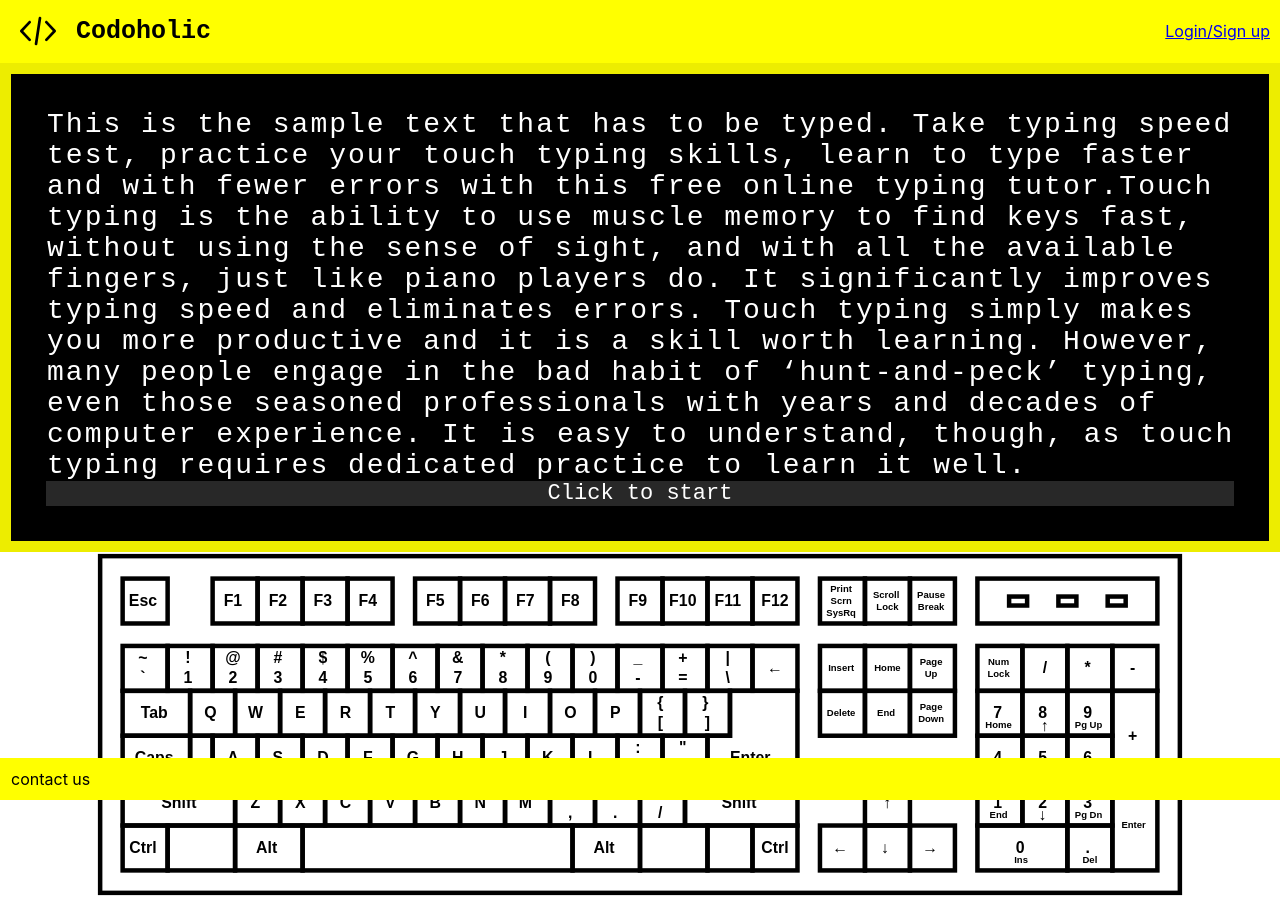
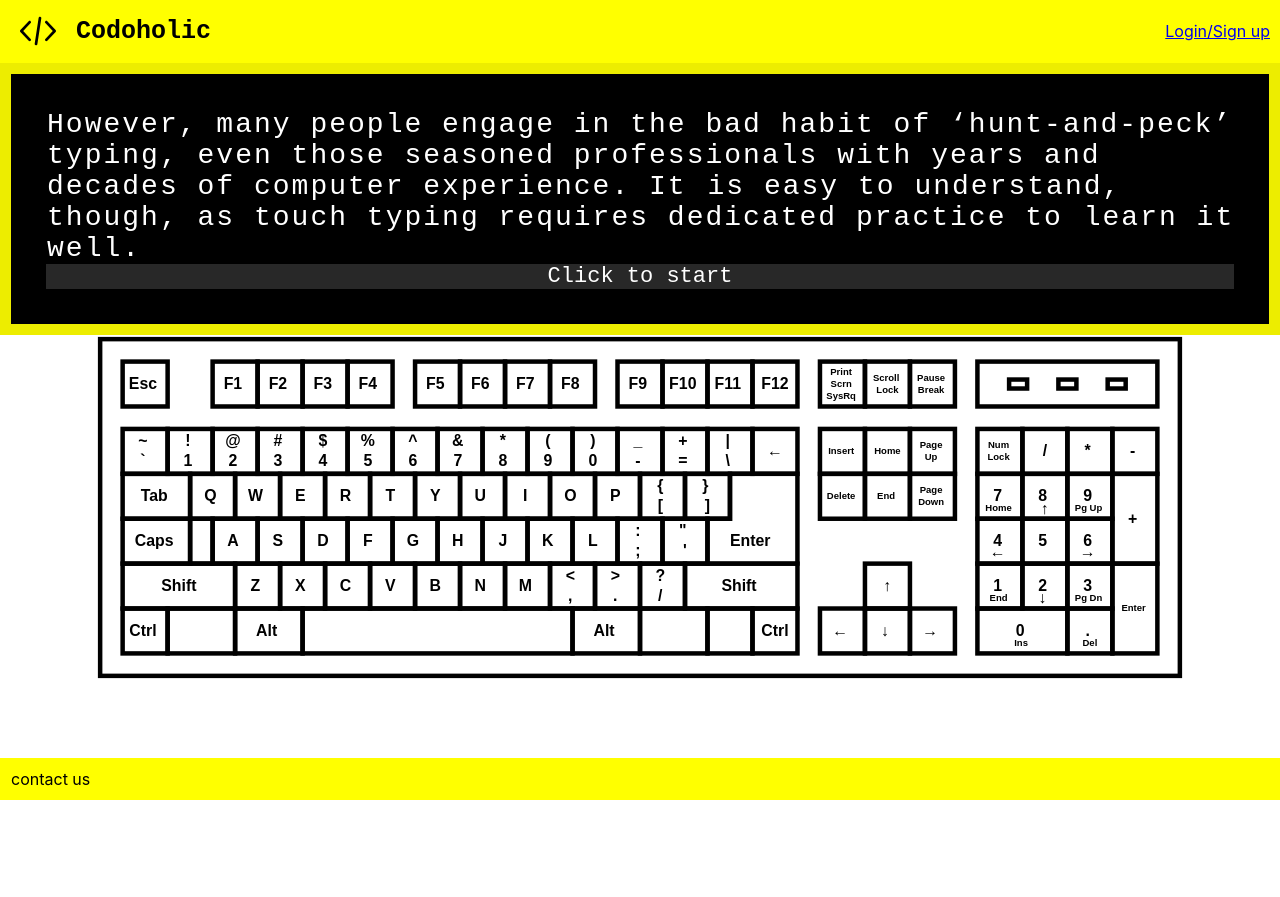
Before and after one commit to nitishvelu/CODOHOLIC, a React (Create React App) app: page / in a window 1280 px wide. Shown: the top 897 px of the page. After the commit the page ends 800 px from the top, so only its background shows below. Built offline with nearby package versions, Linux system fonts and the light colour scheme.

Commit message:
Added speed testing [only on console]

```diff
--- a/src/App.js
+++ b/src/App.js
@@ -10,10 +10,15 @@ var sampleText;
 function generateSampleText()
 {
   // this function has to generate sample text for now just returning text
-  return 'This is the sample text that has to be typed. Take typing speed test, practice your touch typing skills, learn to type faster and with fewer errors with this free online typing tutor.Touch typing is the ability to use muscle memory to find keys fast, without using the sense of sight, and with all the available fingers, just like piano players do. It significantly improves typing speed and eliminates errors. Touch typing simply makes you more productive and it is a skill worth learning. However, many people engage in the bad habit of ‘hunt-and-peck’ typing, even those seasoned professionals with years and decades of computer experience. It  is easy to understand, though, as touch typing requires dedicated practice to  learn it well.'
+  const arr = ['Touch typing is the ability to use muscle memory to find keys fast, without using the sense of sight, and with all the available fingers, just like piano players do. It significantly improves typing speed and eliminates errors. Touch typing simply makes you more productive and it is a skill worth learning.','However, many people engage in the bad habit of ‘hunt-and-peck’ typing, even those seasoned professionals with years and decades of computer experience. It  is easy to understand, though, as touch typing requires dedicated practice to  learn it well.','That is why we created this website, a free online typing tutorial, to give you the most advanced learning experience and let you develop your typing skills faster.','1234567890'];
+
+  let index = Math.random()<= 0.33 ? 0 : (Math.random()< 0.66 ? 1 : 2);
+  return arr[index];
 }
 
 sampleText = generateSampleText();
+
+var startTime;
 
 
 class Controller extends React.Component {
@@ -29,6 +34,7 @@ class Controller extends React.Component {
 
   shiftCursor = pos =>
   {
+    // shifts the cursor when text is typed
       let division = document.getElementById('sampBox');
       division.children[pos].classList.add('activeSpan');
       if (this.state.sampleIndex  !== 0)
@@ -41,8 +47,17 @@ class Controller extends React.Component {
 
   handleKey = event =>
   {
+    // handle key event on the controller component
+    if(this.state.sampleIndex === this.props.sampleText.length - 1)
+      {
+        // end of sample computing time
+        this.computeSampleSpeed();
+      }
+
     if(event.key === this.props.sampleText[this.state.sampleIndex])
     {
+      if(this.state.sampleIndex === 0)
+        this.startTimer();// starting timer
 
       this.setState({
         sampleIndex : this.state.sampleIndex + 1,
@@ -58,16 +73,41 @@ class Controller extends React.Component {
     }
   }
 
-  clickHandler = event => {
+  controllerClickHandler = event => {
+    // handles click of controller
+    // activates text
     document.getElementById('sampBox').children[0].classList.add('activeSpan');
-    event.target.style.display = 'none';
+    document.getElementById('controller').children[0].innerHTML = '';
   }
 
+   controllerHandleBlur = event => {
+    // handles loosing focus
+    let i;
+    for(i = 0;i<this.state.sampleIndex;i++)
+      document.getElementById('sampBox').children[i].classList.remove('typedSpan');
+    document.getElementById('sampBox').children[i].classList.remove('activeSpan');
+
+    this.setState({
+      sampleIndex : 0,
+    });
+    document.getElementById('controller').children[0].innerHTML = 'Click to start';
+   }
+
+   startTimer = () => {startTime = new Date()} //starts timer
+
+   computeSampleSpeed = () => {
+    const elapsedTime = (new Date() - startTime) / 1000;
+    const words = (this.props.sampleText.length - 1)/5;
+    const speed = Math.round(words/(elapsedTime/60));
+
+    console.log(`elapsed time - ${elapsedTime}\nno of words = ${words} \nspeed - ${speed}WPM`);
+
+   }
 
    render()
     {
       return (
-      <div onKeyPress={this.handleKey} tabIndex = '0' onClick={this.clickHandler} style = {{ fontSize : 22, backgroundColor: '#282828' }}>
+      <div id = 'controller' onBlur = {this.controllerHandleBlur}onKeyPress={this.handleKey} tabIndex = '0' onClick={this.controllerClickHandler} style = {{ fontSize : 22, backgroundColor: '#282828' }}>
         <center>Click to start</center>
       </div>
       );
--- a/src/components/SampleTextBox.css
+++ b/src/components/SampleTextBox.css
@@ -1,3 +1,17 @@
+#sampBox{
+    background-color: black;
+    padding: 35px;
+    font-family : monospace;
+    border: solid 11px #ffff01ed;
+    color: white;
+  }
+
+
+.sampleText {
+    padding : 1px;
+    font-size : 28px;
+  }
+
 .typedSpan{
     background-color: black;
     color: gray;
--- a/src/components/SampleTextBox.jsx
+++ b/src/components/SampleTextBox.jsx
@@ -1,20 +1,6 @@
 import React from 'react';
 import './SampleTextBox.css';
 import {Controller} from '../App';
-
-var style = {
-  text : {
-    padding : 1,
-    fontSize : 28
-    },
-  block : {
-    backgroundColor: '#000',
-    padding : 35,
-    fontFamily : 'monospace',
-    border: 'solid 11px #ffff01ed',
-    color: 'white',
-  }
-}
 
 
 class SampleTextBox extends React.Component {
@@ -22,19 +8,16 @@ class SampleTextBox extends React.Component {
   {
     //useless constructor will add stuff later
     super(props);
-    this.state = {
-      sampleIndex : 0,
-    };
     this.arr = this.props.sampleText.split('');
     this.arr = this.arr.map((ele, index) => {
-      return (<span style={style.text} key={index} className='sampleText'>{ele}</span>)
+      return (<span key={index} className='sampleText'>{ele}</span>)
       });
   }
 
   render ()
   {
     return (
-      <div style = {style.block} id = 'sampBox' >
+      <div id = 'sampBox' >
         {this.arr}
         <Controller sampleText = {this.props.sampleText} / >
       </div>
```
